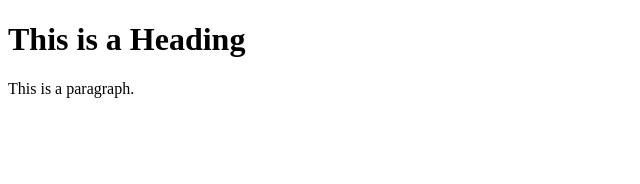
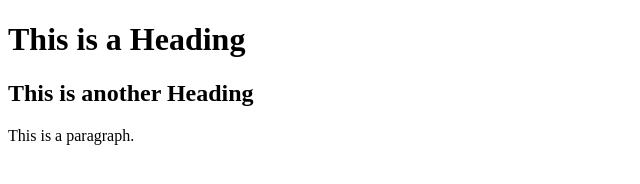
Before and after one commit to ChristinaGalani/ChristinaGalani.github.io, a plain HTML site: page index.html in a window 1280 px wide. Shown: the whole page, without its empty margins (0-640 px from the left). Drawn offline with Linux system fonts and the light colour scheme.

Commit message:
first page

```diff
--- a/index.html
+++ b/index.html
@@ -6,6 +6,7 @@
 <body>
 
 <h1>This is a Heading</h1>
+<h2>This is another Heading</h2>
 <p>This is a paragraph.</p>
 
 </body>
```
